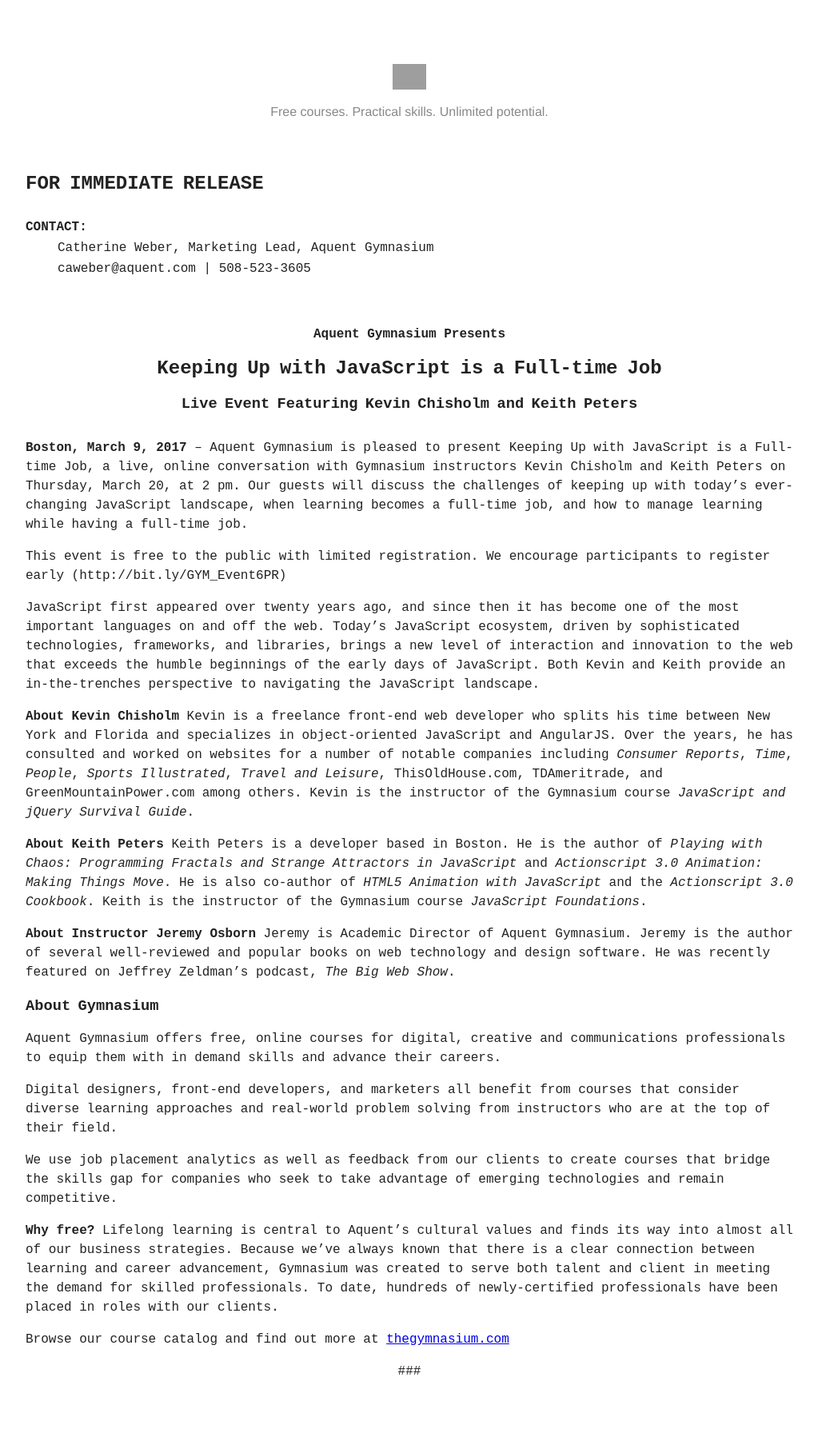
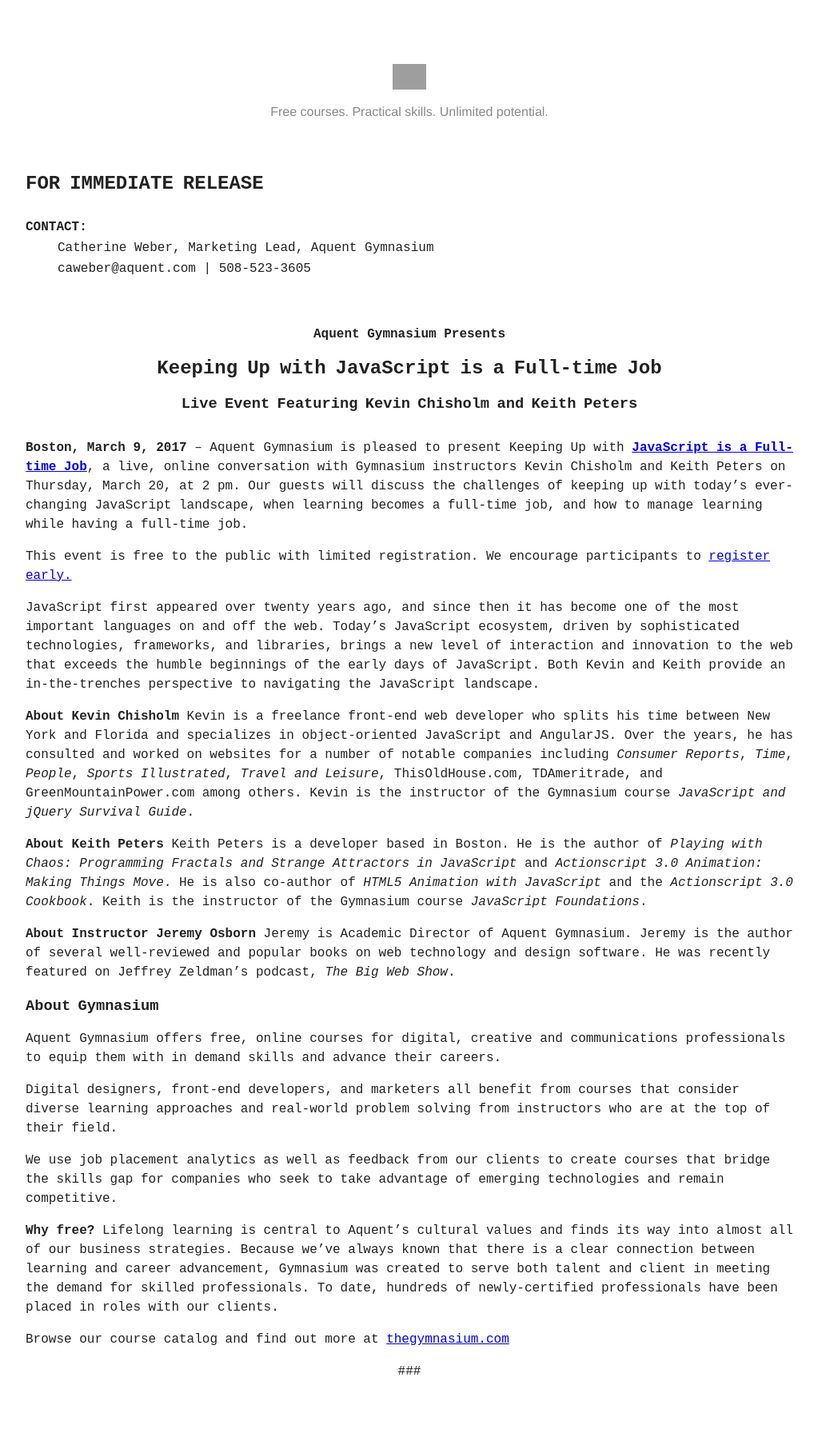
Before and after one commit to gymnasium/pr, a Jekyll site: the page built from _posts/2017-03-09-Keeping-Up-With-Javascript.md, in a window 1280 px wide. Shown: the whole page at 80% size, without its empty margins (128-1151 px from the left). Built offline with Jekyll 4.4.1, drawn with Linux system fonts in a browser that asks for light colours; part of the change alters nothing that is shown.

Commit message:
Update 2017-03-09-Keeping-Up-With-Javascript.md

```diff
--- a/_posts/2017-03-09-Keeping-Up-With-Javascript.md
+++ b/_posts/2017-03-09-Keeping-Up-With-Javascript.md
@@ -7,9 +7,9 @@ subtitle: Live Event Featuring Kevin Chisholm and Keith Peters
 date:   2017-03-09
 ---
 
-**Boston, March 9, 2017** -- Aquent Gymnasium is pleased to present Keeping Up with JavaScript is a Full-time Job, a live, online conversation with Gymnasium instructors Kevin Chisholm and Keith Peters on Thursday, March 20, at 2 pm.  Our guests will discuss the challenges of keeping up with today’s ever-changing JavaScript landscape, when learning becomes a full-time job, and how to manage learning while having a full-time job.
+**Boston, March 9, 2017** -- Aquent Gymnasium is pleased to present Keeping Up with [**JavaScript is a Full-time Job**](http://bit.ly/GYM_Event6PR), a live, online conversation with Gymnasium instructors Kevin Chisholm and Keith Peters on Thursday, March 20, at 2 pm.  Our guests will discuss the challenges of keeping up with today’s ever-changing JavaScript landscape, when learning becomes a full-time job, and how to manage learning while having a full-time job.
 
-This event is free to the public with limited registration. We encourage participants to register early (http://bit.ly/GYM_Event6PR)
+This event is free to the public with limited registration. We encourage participants to [register early.](http://bit.ly/GYM_Event6PR)
 
 JavaScript first appeared over twenty years ago, and since then it has become one of the most important languages on and off the web. Today’s JavaScript ecosystem, driven by sophisticated technologies, frameworks, and libraries, brings a new level of interaction and innovation to the web that exceeds the humble beginnings of the early days of JavaScript. Both Kevin and Keith provide an in-the-trenches perspective to navigating the JavaScript landscape.
 
```
